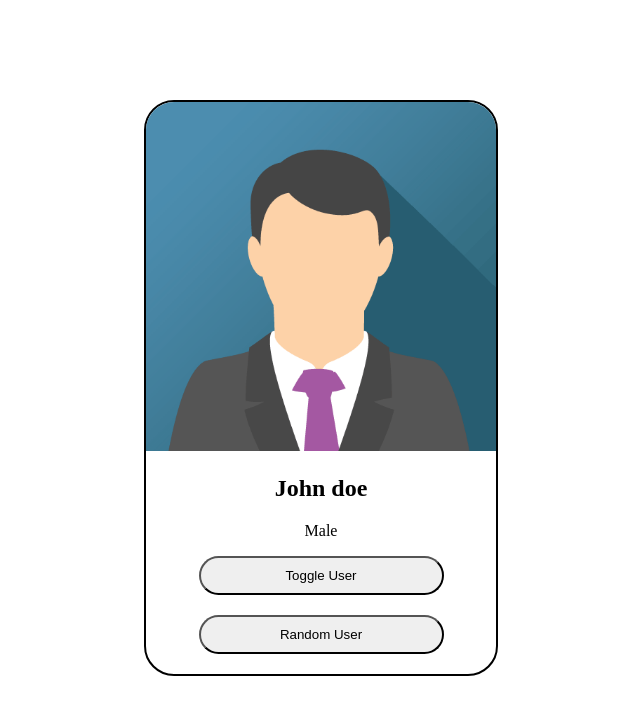
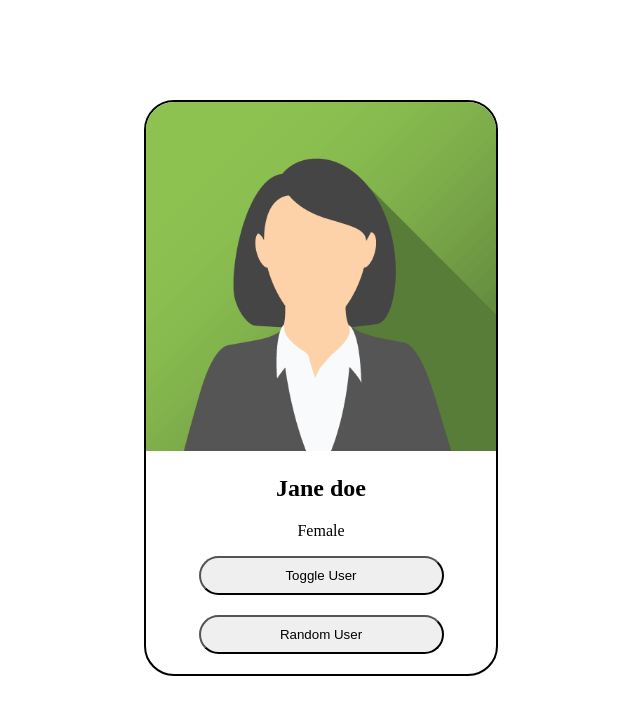
Before and after one commit to arshapallysrishowrya/Web-dev-bootcamp, a website: page frontend/index.html in a window 1280 px wide. Both pictures are taken after a click on the button "Toggle User". Shown: the whole page, without its empty margins (319-959 px from the left). Drawn offline with Linux system fonts and the light colour scheme.

Commit message:
Added functionalities using JS

```diff
--- a/frontend/index.html
+++ b/frontend/index.html
@@ -10,10 +10,10 @@
      <!-- <h1>hello world</h1> -->
 
       <div class="card">
-        <img src="john.png" alt="User Image">
-        <h2>John doe</h2>
-        <p>Male</p>
-        <button>Toggle User</button>
+        <img src="john.png" alt="User Image" id="user-image">
+        <h2 id="user-name">John doe</h2>
+        <p id="user-gender">Male</p>
+        <button onclick="toggleUser()">Toggle User</button>
         <br>
         <button>Random User</button>
       </div>
--- a/frontend/index.js
+++ b/frontend/index.js
@@ -1 +1,24 @@
 // alert("welcome to web bootcamp");
+var users=[
+    {
+      "name":"John doe",
+      "gender":"Male",
+      "image":"john.png"
+    },
+    {
+        "name":"Jane doe",
+      "gender":"Female",
+      "image":"jane.png"
+
+    }
+]
+var curId=0;
+function toggleUser(){
+    curId=(curId+1)%2;
+    var userName=document.getElementById("user-name");
+    var userGender=document.getElementById("user-gender");
+    var userImage=document.getElementById("user-image");
+    userName.innerHTML=users[curId].name;
+    userGender.innerHTML=users[curId].gender;
+    userImage.src=users[curId].image;
+}
```
